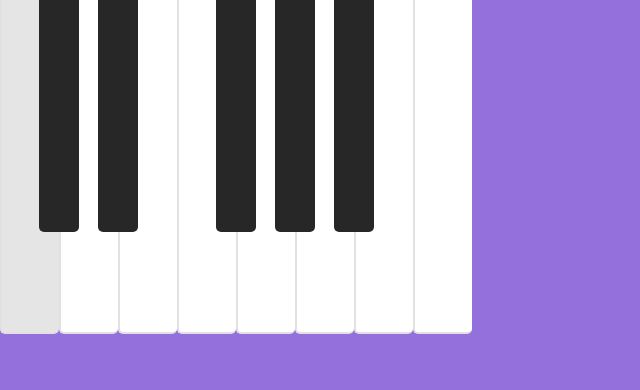
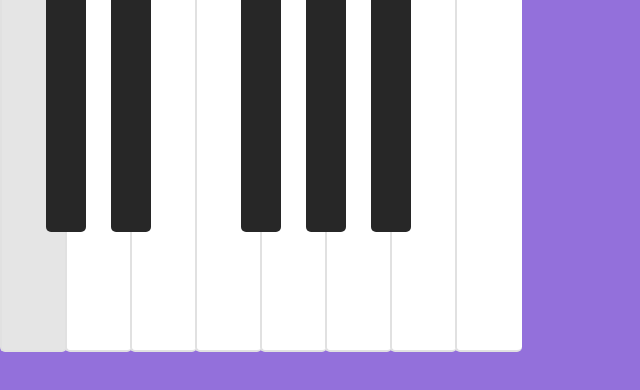
Before and after one commit to ArthurSudbrackIbarra/Piano-App, a React (Create React App) app: page / in a window 1280 px wide. Shown: the top 390 px of the page, without its empty margins (0-640 px from the left). Built offline with nearby package versions, Linux system fonts and the light colour scheme.

Commit message:
Fix white and black keys hover.

```diff
--- a/src/components/BlackKey/BlackKey.module.css
+++ b/src/components/BlackKey/BlackKey.module.css
@@ -1,7 +1,7 @@
 .key {
     position: absolute;
     top: 0;
-    right: -20px;
+    right: -21px;
     background-color: rgb(39, 39, 39);
     width: 8px;
     height: 200px;
--- a/src/components/WhiteKey/WhiteKey.module.css
+++ b/src/components/WhiteKey/WhiteKey.module.css
@@ -1,13 +1,17 @@
+.wrapper {
+    position: relative;
+    background-color: transparent;
+}
+.wrapper, .key {
+    display: inline-block;
+    width: 65px;
+    height: 350px;
+}
 .key {
-    display: inline-block;
-    position: relative;
     background-color: white;
-    width: 25px;
-    height: 300px;
-    padding: 1rem;
-    border-radius: 0 0 5px 5px;
     border-left: 2px solid rgb(225, 225, 225);
     border-bottom: 2px solid rgb(225, 225, 225);
+    border-radius: 0 0 5px 5px;
 }
 .key:hover {
     background-color: #E5E5E5
--- a/src/components/WhiteKey/WhiteKey.tsx
+++ b/src/components/WhiteKey/WhiteKey.tsx
@@ -7,7 +7,8 @@
 function WhiteKey(props: WhiteKeyProps) {
     return (
         <>
-            <div className={styles.key}>
+            <div className={styles.wrapper}>
+                <div className={styles.key}></div>
                 {props.children}
             </div>
         </>
```
